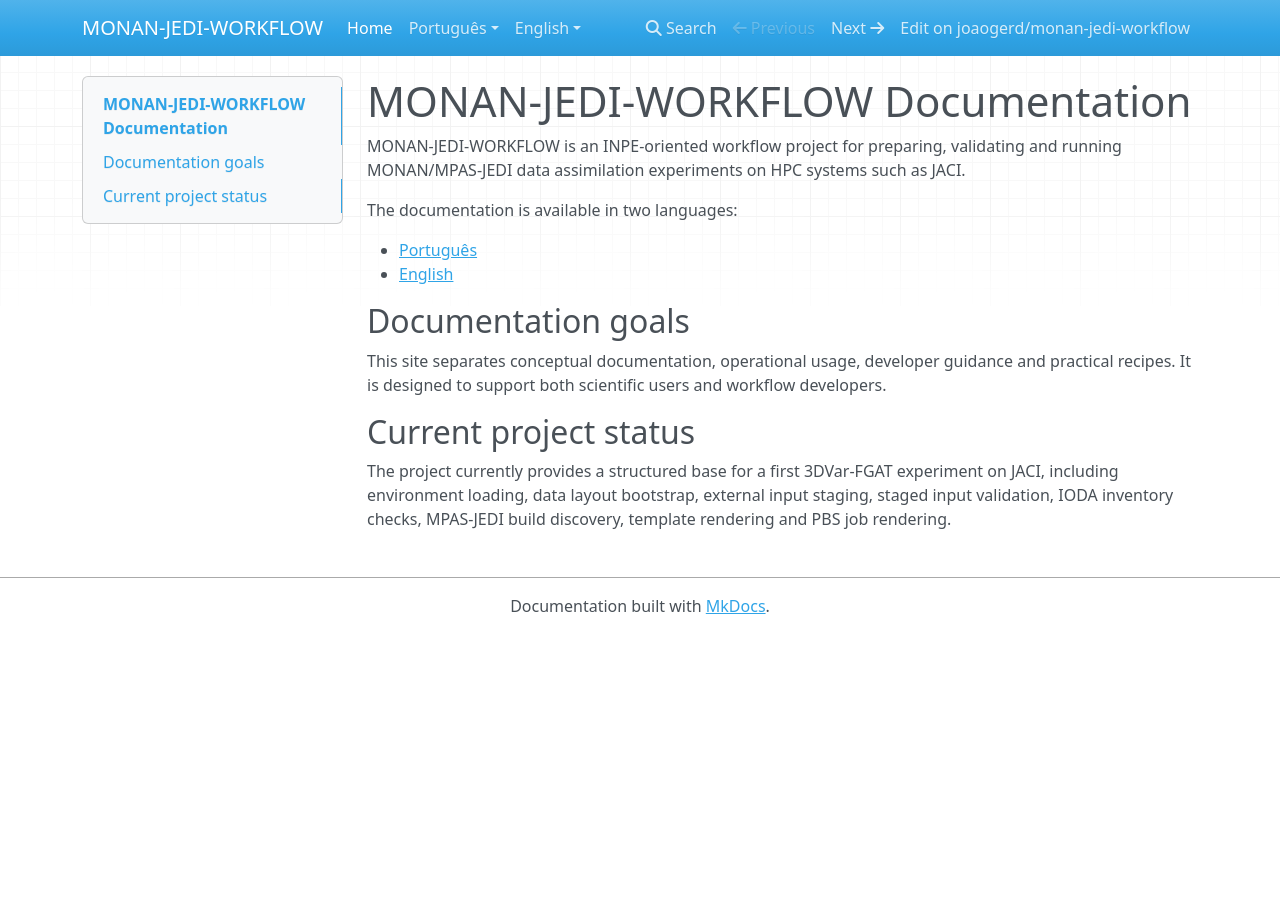
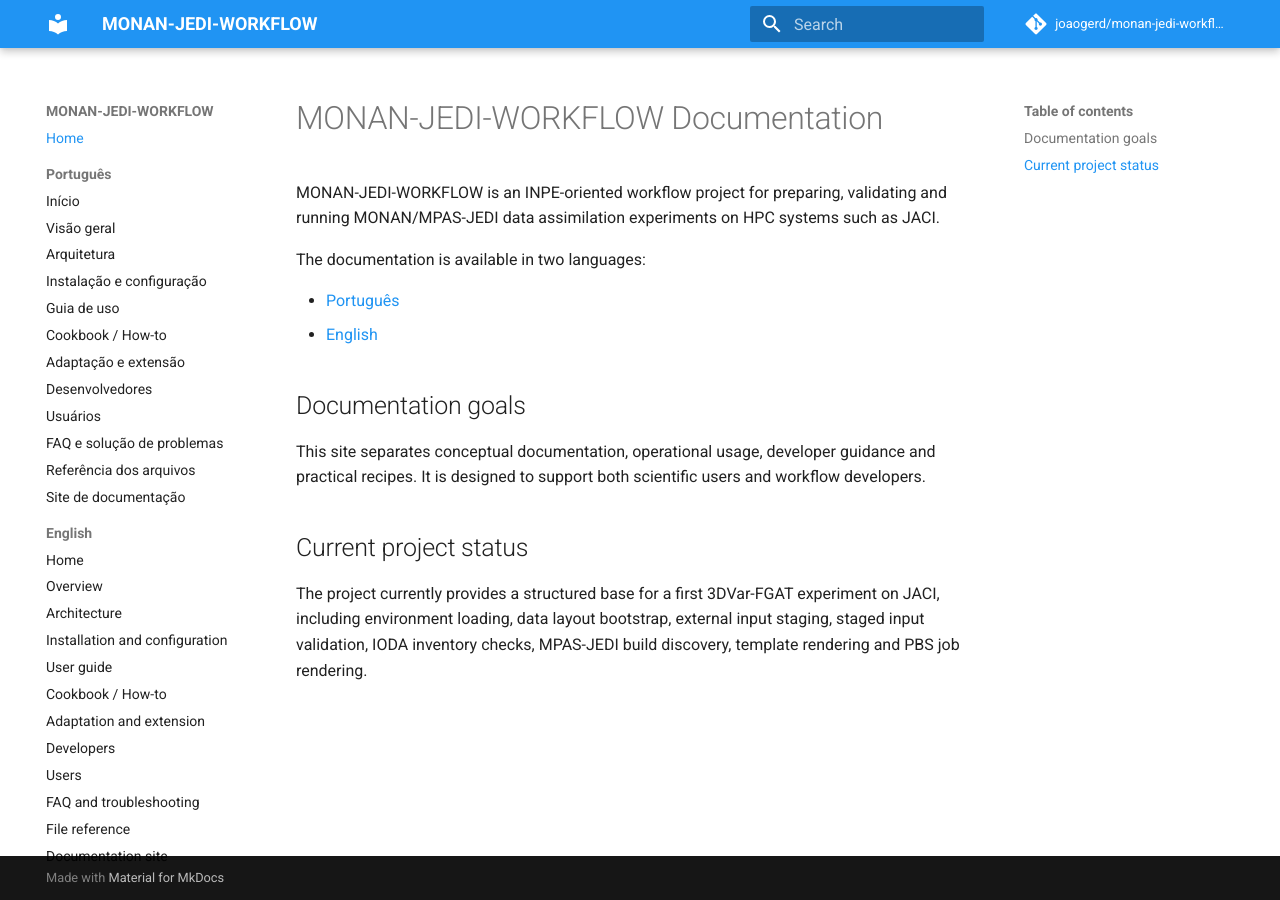
Before and after one commit to joaogerd/monan-jedi-workflow, an MkDocs documentation site: the page built from docs-site/index.md, in a window 1280 px wide. Built offline with MkDocs 1.6.1 and Material for MkDocs 9.7.7, drawn with Linux system fonts in a browser that asks for light colours; nearby versions of some CDN libraries; comment, search, counter and statistics services are not loaded.

Commit message:
Configure MkDocs Material theme

```diff
--- a/mkdocs.yml
+++ b/mkdocs.yml
@@ -49,8 +49,14 @@ markdown_extensions:
   - attr_list
 
 theme:
-  name: mkdocs
+  name: material
   language: en
   features:
     - navigation.sections
     - navigation.expand
+    - navigation.top
+    - content.code.copy
+  palette:
+    - scheme: default
+      primary: blue
+      accent: light blue
```
